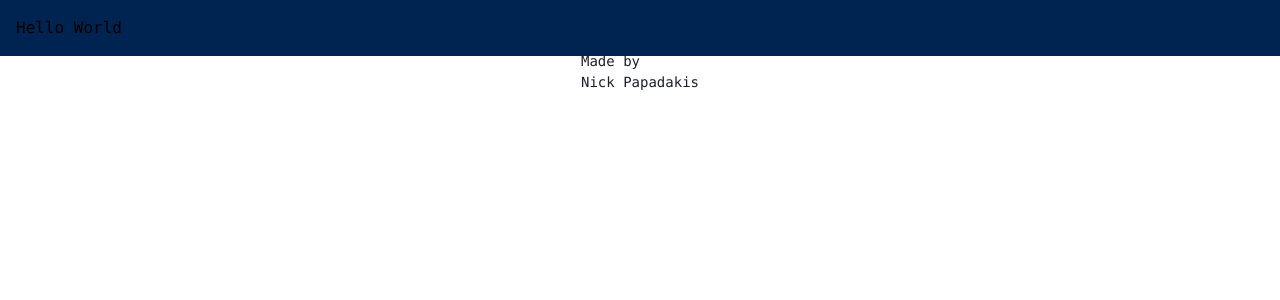
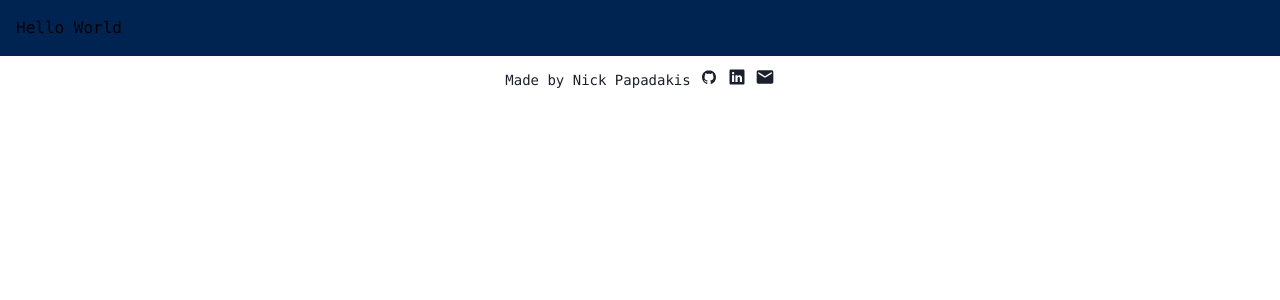
Before and after one commit to spacerumsfeld-code/Crypto-Utils, a Next.js app: page / in a window 1280 px wide. Shown: the top 300 px of the page. Built offline with nearby package versions, Linux system fonts and the light colour scheme.

Commit message:
added functional links /w mapping to Footer

```diff
--- a/Components/Footer.js
+++ b/Components/Footer.js
@@ -1,15 +1,37 @@
-import { Link, Icon, Flex, Text, Stack } from '@chakra-ui/react';
+import { Flex, Text, Stack } from '@chakra-ui/react';
+import { DiGithubBadge } from 'react-icons/di';
+import { IoLogoLinkedin } from 'react-icons/io';
+import { MdEmail } from 'react-icons/md';
+
+import FooterLink from './FooterLink';
+
+const links = [
+  {
+    icon: DiGithubBadge,
+    label: 'github',
+    href: 'https://github.com/spacerumsfeld-code'
+  },
+  {
+    icon: IoLogoLinkedin,
+    label: 'linkedin',
+    href: 'https://www.linkedin.com/in/nicholas-papadakis/'
+  },
+  {
+    icon: MdEmail,
+    label: 'email',
+    href: 'mailto:nickfin2014@gmail.com'
+  }
+];
 
 const Footer = ({ h }) => {
   return (
     <Flex h={h} justifyContent="center" alignItems="center">
-      <Text fontSize="sm">
-        Made by{' '}
-        <Link display="inline=block" href="https://www.google.com">
-          <Text fontSize="sm">Nick Papadakis</Text>
-        </Link>
-      </Text>
-      <Stack></Stack>
+      <Text fontSize="sm">Made by Nick Papadakis</Text>
+      <Stack ml={2} direction="row">
+        {links.map((link) => {
+          return <FooterLink key={link.href} {...link} />;
+        })}
+      </Stack>
     </Flex>
   );
 };
--- a/Components/FooterLink.js
+++ b/Components/FooterLink.js
@@ -2,7 +2,7 @@ import { Link, Icon } from '@chakra-ui/react';
 
 const FooterLink = ({ icon, href, label }) => (
   <Link display="inline-block" href={href} aria-label={label} isExternal>
-    <Icon as={icon} fontSize="xl" color="gray.400" />
+    <Icon as={icon} fontSize="xl" color="white.100" />
   </Link>
 );
 
--- a/Components/Layout.js
+++ b/Components/Layout.js
@@ -19,7 +19,7 @@ const Layout = ({ children }) => {
       >
         {children}
       </Box>
-      <Footer h="2rem" />
+      <Footer h="3rem" />
     </Flex>
   );
 };
```
